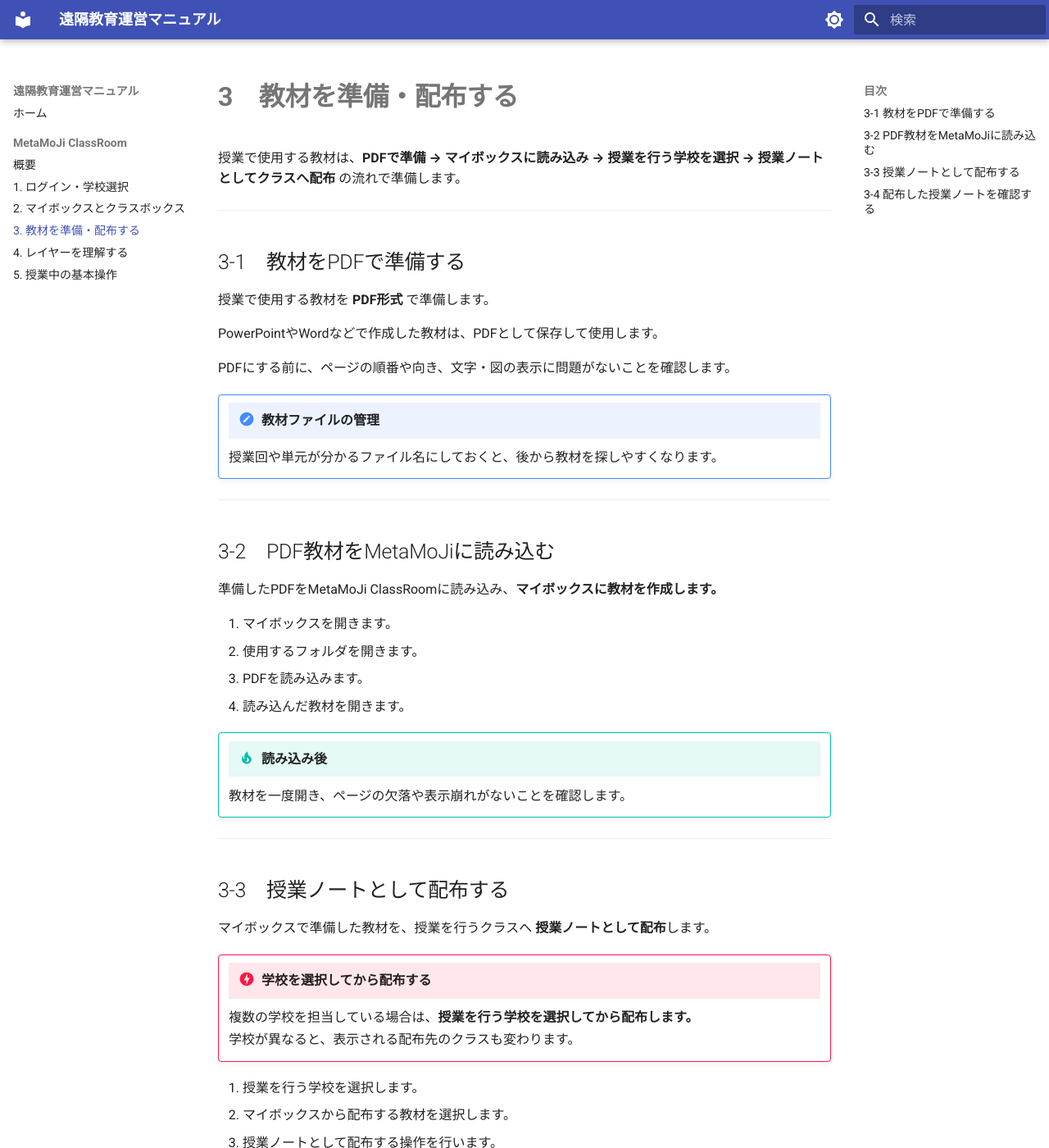
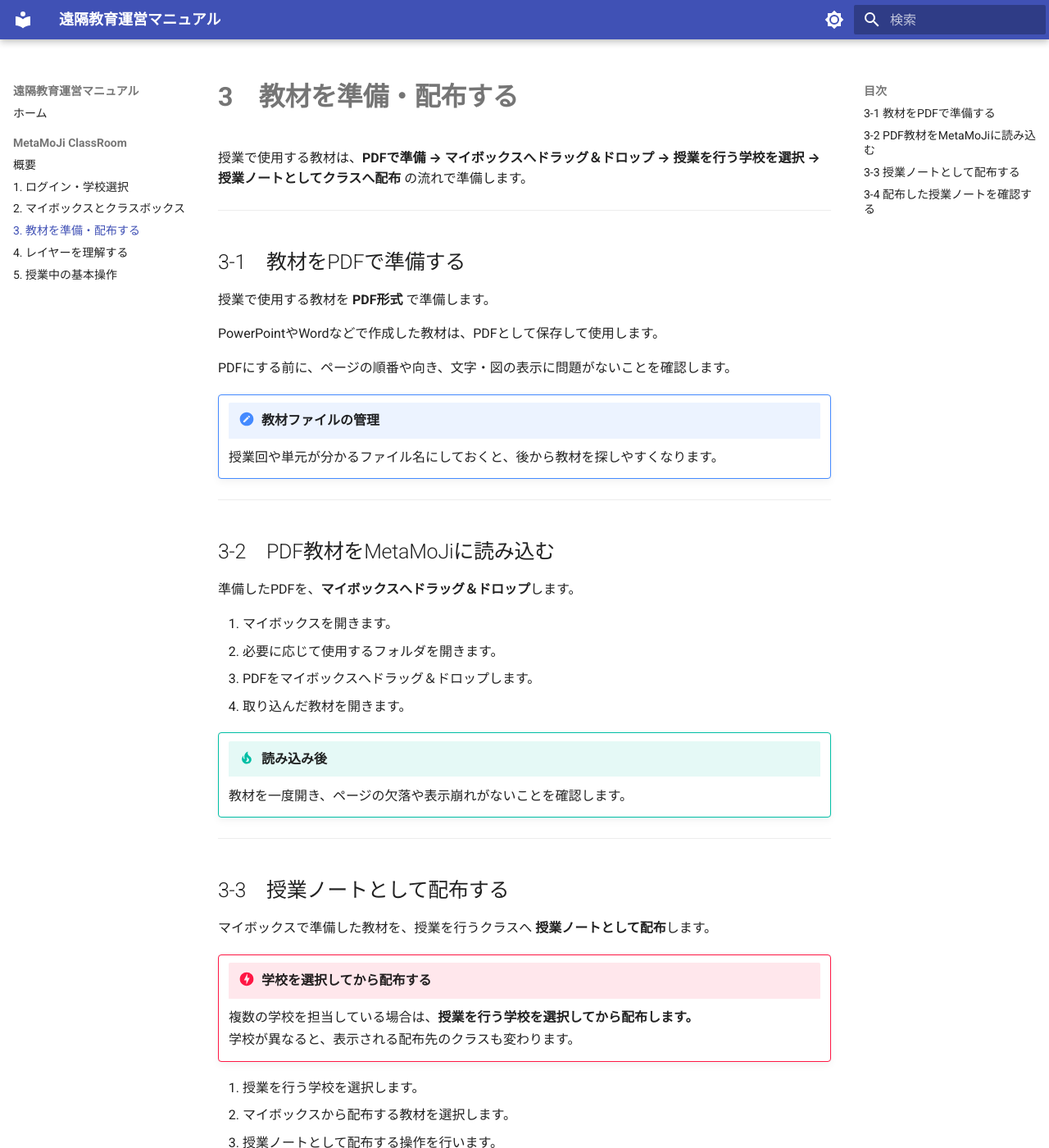
Before and after one commit to a-recs/remote-manual, an MkDocs documentation site: the page built from docs/metamoji/03-material.md, in a window 1280 px wide and 1400 px high. Shown: the whole window at 82% size. Built offline with MkDocs 1.6.1 and Material for MkDocs 9.7.7, drawn with Linux system fonts in a browser that asks for light colours.

Commit message:
Simplify PDF import to drag and drop

```diff
--- a/docs/metamoji/03-material.md
+++ b/docs/metamoji/03-material.md
@@ -1,6 +1,6 @@
 # 3　教材を準備・配布する
 
-授業で使用する教材は、**PDFで準備 → マイボックスに読み込み → 授業を行う学校を選択 → 授業ノートとしてクラスへ配布** の流れで準備します。
+授業で使用する教材は、**PDFで準備 → マイボックスへドラッグ＆ドロップ → 授業を行う学校を選択 → 授業ノートとしてクラスへ配布** の流れで準備します。
 
 ---
 
@@ -19,14 +19,14 @@ PDFにする前に、ページの順番や向き、文字・図の表示に問
 
 ## 3-2　PDF教材をMetaMoJiに読み込む
 
-準備したPDFをMetaMoJi ClassRoomに読み込み、**マイボックスに教材を作成します。**
+準備したPDFを、**マイボックスへドラッグ＆ドロップ**します。
 
 1. マイボックスを開きます。
-2. 使用するフォルダを開きます。
-3. PDFを読み込みます。
-4. 読み込んだ教材を開きます。
+2. 必要に応じて使用するフォルダを開きます。
+3. PDFをマイボックスへドラッグ＆ドロップします。
+4. 取り込んだ教材を開きます。
 
-<!-- 画像掲載予定：PDFを読み込む操作画面、PDF選択画面、マイボックスに教材が作成された状態 -->
+<!-- 画像掲載予定：マイボックスへPDFをドラッグ＆ドロップする場所、取り込み後の状態 -->
 
 !!! tip "読み込み後"
     教材を一度開き、ページの欠落や表示崩れがないことを確認します。
```
